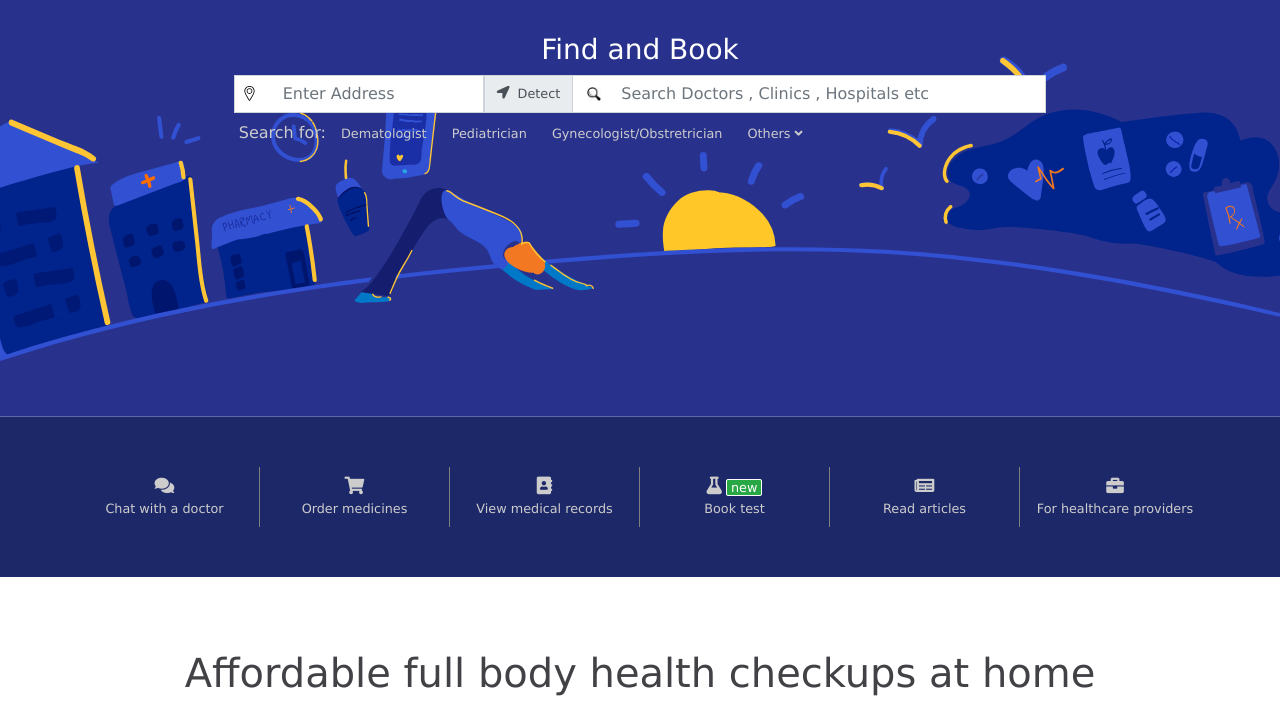
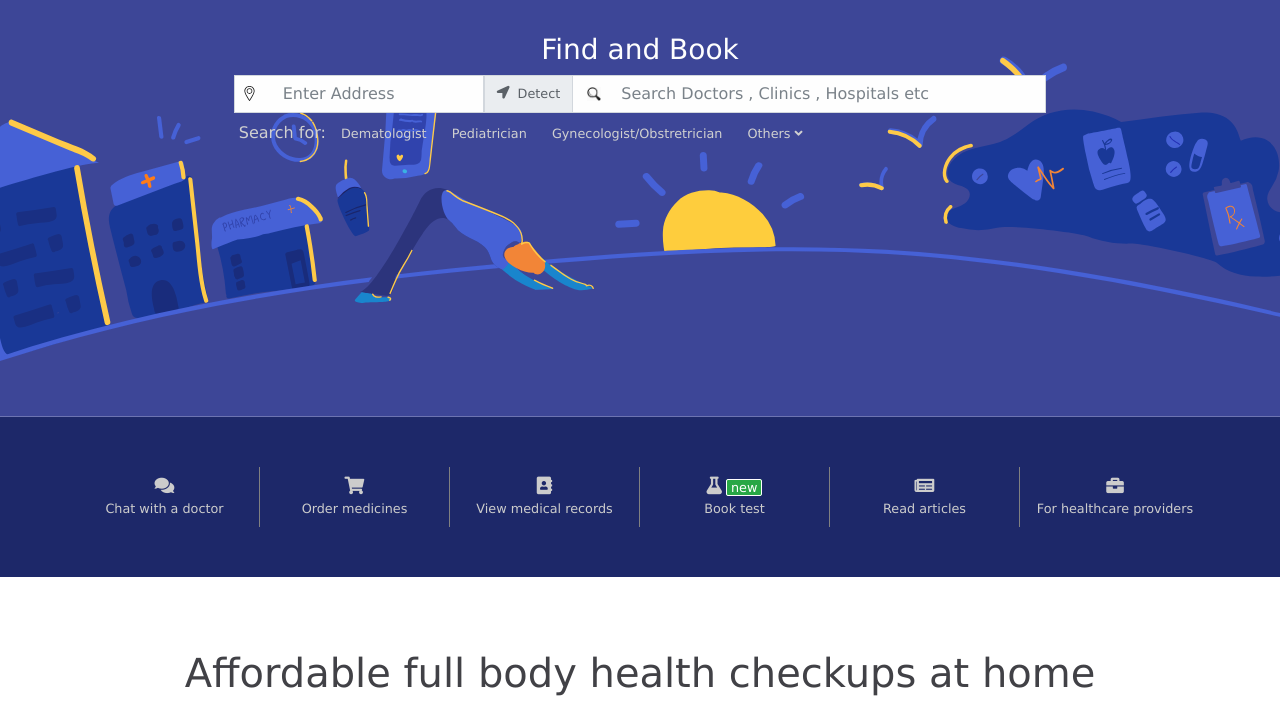
Before and after one commit to mhassan4392/aayumitra, a website: page dist/index.html in a window 1280 px wide. Shown: the part 263-989 px from the top of the page. Drawn offline with nearby package versions, Linux system fonts and the light colour scheme; some packages are replaced by stand-ins of ours.

Commit message:
showcase bg fix

```diff
--- a/scss/_mobile.scss
+++ b/scss/_mobile.scss
@@ -77,9 +77,7 @@
 
     .appointment-brands{
         .d-grid{
-            display: grid;
-            grid-template-columns: repeat(6,1fr);
-            grid-gap: 1rem;
+            display: flex;
         }
     }
 }
--- a/scss/_showcase.scss
+++ b/scss/_showcase.scss
@@ -1,4 +1,14 @@
 #showcase{
+    position: relative;
+    &::after{
+        content: '';
+        position: absolute;
+        top: 0;
+        left: 0;
+        width: 100%;
+        height: 100%;
+        background: rgba(#eee, 0.1);
+    }
 
     .search-col{
         z-index: 11 !important;
@@ -187,6 +197,7 @@
 }
 
 #showcase-links{
+    z-index: 12;
 
     background: $link-hover-darker-clr;
 
```
Also changed, not shown: dist/css/main.css.
